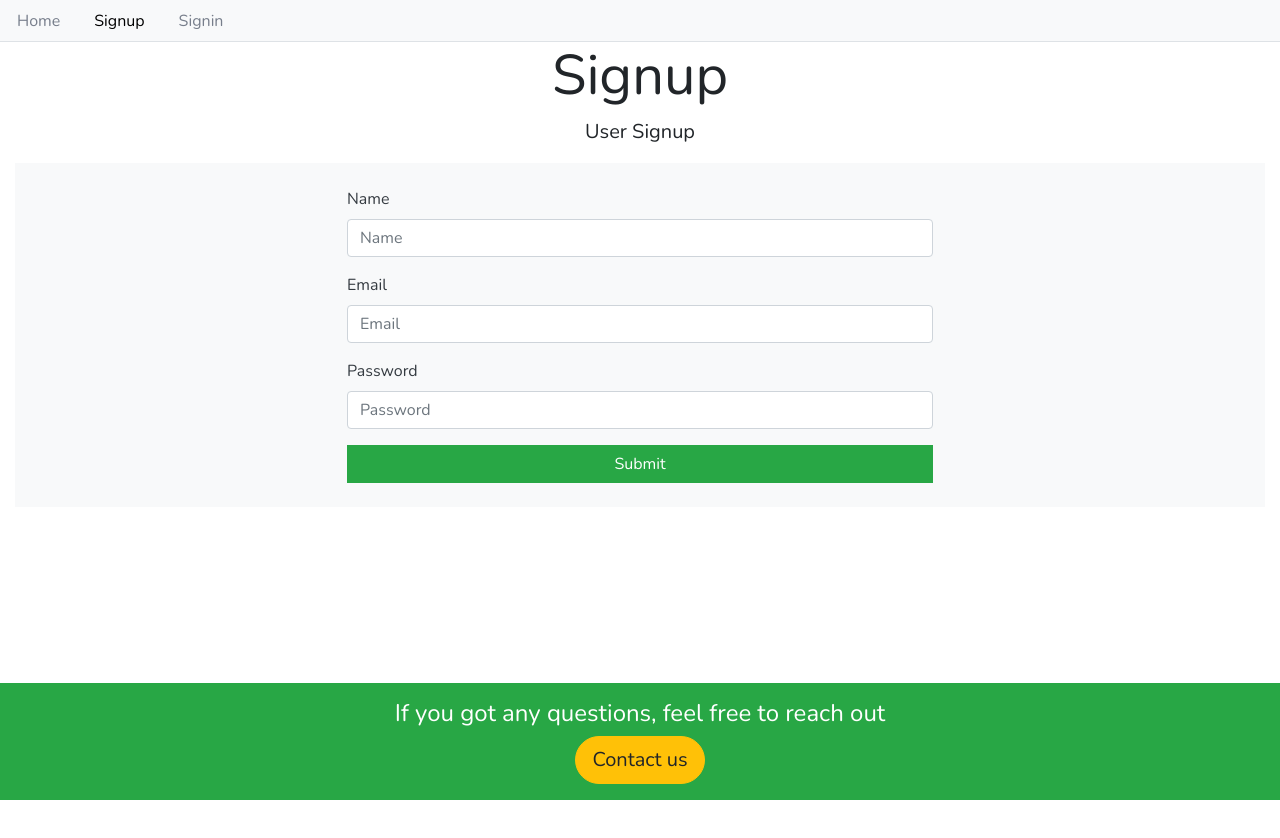
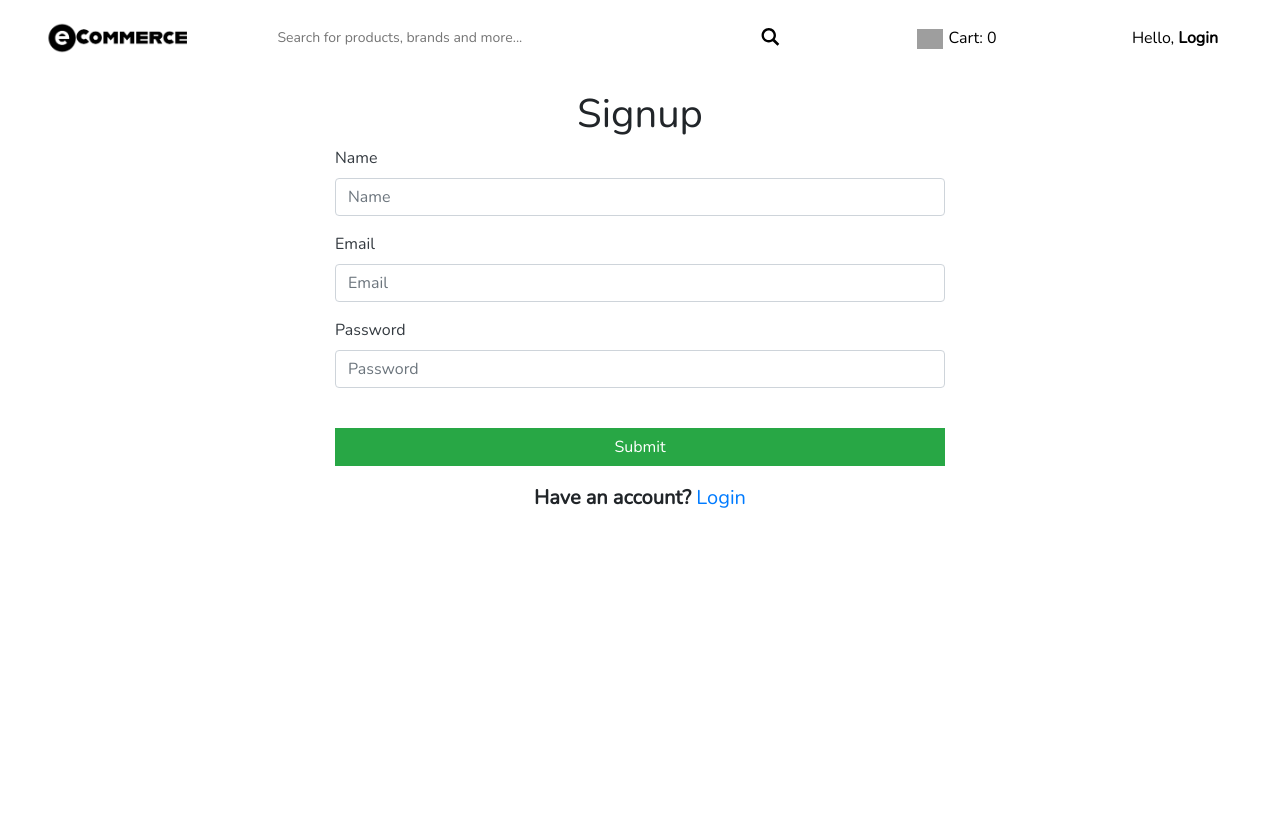
Before and after one commit to swapnadeepmohapatra/mern-ecom-web-frontend, a React (Create React App) app: page /signup in a window 1280 px wide. Shown: the top 838 px of the page. Before the commit the page ends 800 px from the top, so only its background shows below. Built offline with nearby package versions, Linux system fonts and the light colour scheme; grey boxes are pictures that could not be loaded.

Commit message:
redesigned signup page

```diff
--- a/src/core/Menu.js
+++ b/src/core/Menu.js
@@ -72,7 +72,7 @@ const Menu = ({ history }) => {
 						</li>
 						<li className="nav-item">
 							<Link style={currentTab(history, '/signin')} className="nav-link" to="/signin">
-								Signin
+								Login
 							</Link>
 						</li>
 					</Fragment>
--- a/src/user/Signup.js
+++ b/src/user/Signup.js
@@ -3,6 +3,7 @@ import Base from '../core/Base';
 import { signup } from '../auth/helper';
 import { Link } from 'react-router-dom';
 import '../styles.css';
+import NavBar from '../core/NavBar';
 
 const Signup = () => {
 	const [values, setValues] = useState({
@@ -84,10 +85,13 @@ const Signup = () => {
 								value={password}
 							/>
 						</div>
-						<button className="btn btn-success btn-block" onClick={onSubmit}>
+						<button className="btn btn-success btn-block" style={{ marginTop: '40px' }} onClick={onSubmit}>
 							Submit
 						</button>
 					</form>
+					<h5 style={{ marginTop: '20px', textAlign: 'center' }}>
+						<b>Have an account?</b> <Link to="/signin">Login</Link>
+					</h5>
 				</div>
 			</div>
 		);
@@ -130,12 +134,16 @@ const Signup = () => {
 	};
 
 	return (
-		<Base title="Signup" description="User Signup">
-			{successMessage()}
-			{errorMessage()}
-			{loadingMessage()}
-			{signUpForm()}
-		</Base>
+		<div>
+			<NavBar />
+			<div className="container-fluid text-center" style={{ marginTop: '90px', marginBottom: '30px' }}>
+				<h1>Signup</h1>
+				{successMessage()}
+				{errorMessage()}
+				{loadingMessage()}
+				{signUpForm()}
+			</div>
+		</div>
 	);
 };
 
```
